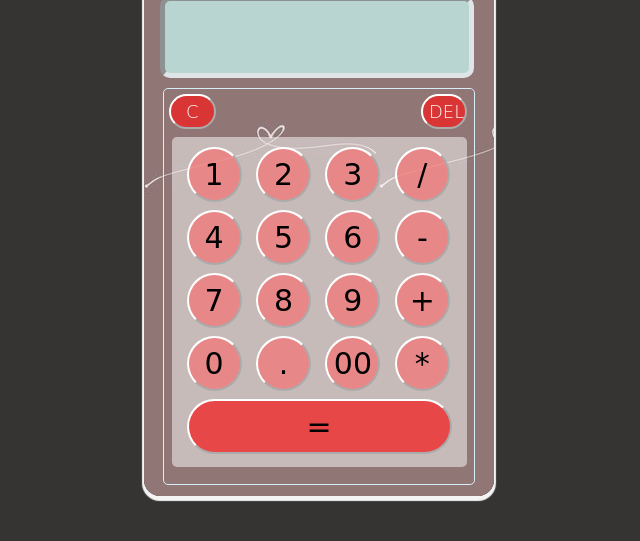
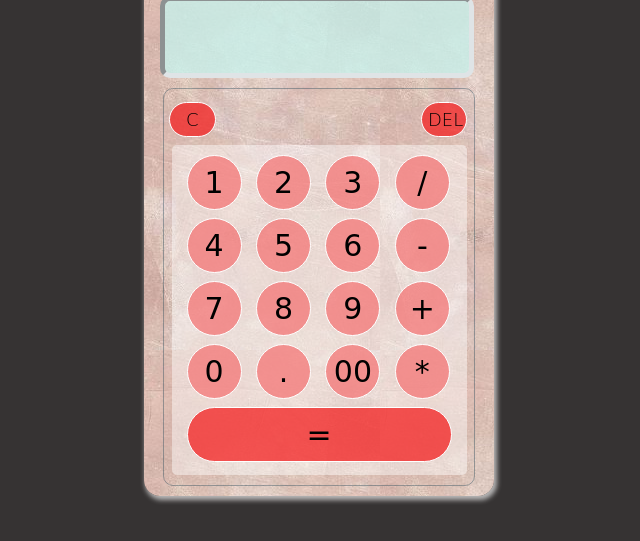
Before and after one commit to radilyn/Calc, a plain HTML site: page index.html in a window 1280 px wide. Shown: the part 219-760 px from the top of the page, without its empty margins (321-961 px from the left). Drawn offline with Linux system fonts and the light colour scheme; a web font is replaced by a local one.

Commit message:
calc ui changes

```diff
--- a/index.html
+++ b/index.html
@@ -28,7 +28,7 @@
 <body>
 
 <div class="container">
-  <h2 class="header">RAD</h2>
+  <h2 class="logo">RAD</h2>
 
 <form action="" class="form">
     <input class="output" type="text" id="result" disabled/>
--- a/styles.css
+++ b/styles.css
@@ -1,5 +1,5 @@
 .container {
-  background-image: url("./bb.jpg");
+  background-image: url("./images/b.jpg");
   background-repeat: none;
   height: 560px;
   width: 350px;
@@ -7,14 +7,14 @@
   margin: auto;
   margin-top: 150px;
   border-radius: 1rem;
-  box-shadow: 0px 3px 1px 2px rgba(252, 252, 252, 0.959);
+  box-shadow: 2px 3px 5px 1px rgba(252, 252, 252, 0.664);
   min-height: 50vh;
   justify-content: center;
   align-content: center;
   font-family: "Laila", sans-serif;
 }
 
-.header {
+.logo {
   font-size: 20px;
   color: white;
   margin-left: 20px;
@@ -37,13 +37,11 @@
 
 #btn1,
 #btn3 {
-  color: white;
   font-size: large;
   font-weight: 300;
   cursor: pointer;
   background-color: #f51f1fbd;
   border-radius: 6rem;
-  /* border-color: #ece8e8; */
   width: 15%;
   height: 35px;
 }
@@ -64,17 +62,17 @@
 }
 
 .box {
-  color: rgb(189, 179, 179);
-  border: solid rgb(215, 237, 247) 0.1px;
-  border-radius: 5px;
-  height: 390px;
+  border: 1px solid rgba(29, 68, 87, 0.39);
+  border-radius: 10px;
+  border-style: ridge;
+  height: 383px;
   width: 310px;
   margin: auto;
-  padding-top: 5px;
+  padding-top: 13px;
 }
 
 .box1 {
-  background-color: rgb(255, 255, 255, 0.5);
+  background-color: rgba(255, 255, 255, 0.438);
   border-radius: 5px;
   height: 320px;
   width: 290px;
@@ -94,7 +92,7 @@ button {
   font-size: 30px;
   font-family: "Combo", cursive;
   background-color: #f57676bd;
-  border-color: white;
+  border: 1px solid white;
   border-radius: 5rem;
   height: 55px;
   width: 55px;
```
Also changed, not shown: images/b.jpg (renamed from b.jpg), images/back.jfif (renamed from back.jfif), images/back1.jfif (renamed from back1.jfif), images/back11.jpg (renamed from back11.jpg), images/backk.jpg (renamed from backk.jpg), images/bak.jpg (renamed from bak.jpg), images/bb.jpg (renamed from bb.jpg).
